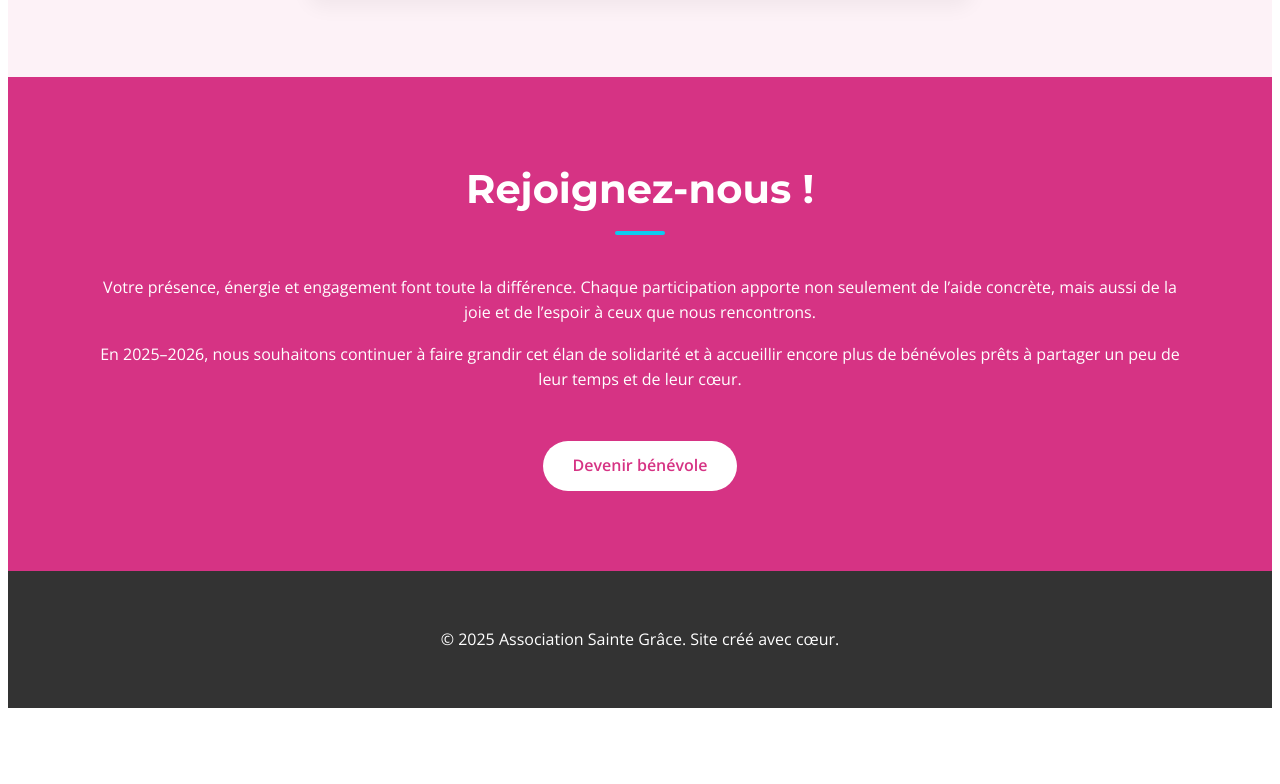
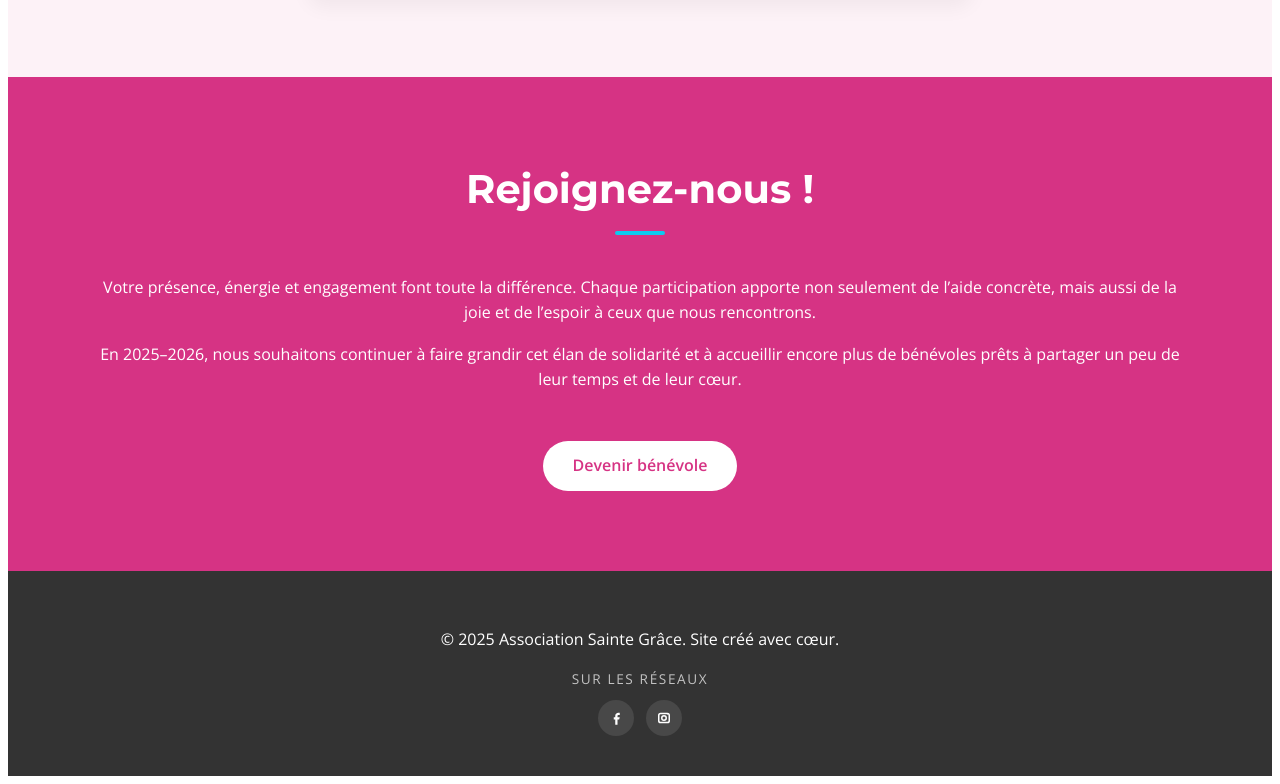
Before and after one commit to yanzacheus/sainte-grace, a website built with webpack: page index.html in a window 1280 px wide. Shown: the part 3765-4549 px from the top of the page. Before the commit the page ends 4481 px from the top, so only its background shows below. Built offline with nearby package versions, Linux system fonts and the light colour scheme.

Commit message:
Ajouter reseaux sociaux

```diff
--- a/css/style.css
+++ b/css/style.css
@@ -585,6 +585,52 @@ footer {
   padding: 40px 0;
 }
 
+.socials {
+  margin-top: 12px;
+  display: grid;
+  gap: 10px;
+  justify-items: center;
+}
+
+.socials-title {
+  font-size: 0.85rem;
+  text-transform: uppercase;
+  letter-spacing: 0.12em;
+  color: rgba(255,255,255,0.7);
+}
+
+.socials-links {
+  display: inline-flex;
+  align-items: center;
+  gap: 12px;
+}
+
+.socials-link {
+  width: 36px;
+  height: 36px;
+  border-radius: 50%;
+  display: inline-flex;
+  align-items: center;
+  justify-content: center;
+  background: rgba(255,255,255,0.1);
+  color: var(--white);
+  text-decoration: none;
+  transition: transform 0.2s ease, background 0.2s ease, color 0.2s ease;
+}
+
+.socials-link:hover,
+.socials-link:focus-visible {
+  background: rgba(255,255,255,0.2);
+  color: var(--accent);
+  transform: translateY(-2px);
+}
+
+.socials-icon {
+  width: 18px;
+  height: 18px;
+  fill: currentColor;
+}
+
 /* Responsive */
 @media (max-width: 768px) {
   :root {
--- a/index.html
+++ b/index.html
@@ -191,6 +191,21 @@
   <footer>
     <div class="container text-center">
       <p>&copy; 2025 Association Sainte Grâce. Site créé avec cœur.</p>
+      <div class="socials">
+        <span class="socials-title">Sur les réseaux</span>
+        <div class="socials-links" aria-label="Réseaux sociaux">
+          <a class="socials-link" href="https://www.facebook.com/Saintegraceassoc/" target="_blank" rel="noopener" aria-label="Facebook Association Sainte Grâce">
+            <svg class="socials-icon" viewBox="0 0 24 24" aria-hidden="true" focusable="false">
+              <path d="M15 8h2V5h-2c-2.2 0-4 1.8-4 4v2H9v3h2v7h3v-7h2.2l.8-3H14V9c0-.6.4-1 1-1z"></path>
+            </svg>
+          </a>
+          <a class="socials-link" href="https://www.instagram.com/saintegraceasso" target="_blank" rel="noopener" aria-label="Instagram Association Sainte Grâce">
+            <svg class="socials-icon" viewBox="0 0 24 24" aria-hidden="true" focusable="false">
+              <path d="M16.5 7.5a1 1 0 1 0 .001-2.001A1 1 0 0 0 16.5 7.5zM12 8a4 4 0 1 0 .001 8.001A4 4 0 0 0 12 8zm0 6a2 2 0 1 1 .001-4.001A2 2 0 0 1 12 14zm4.5-9h-9A3.5 3.5 0 0 0 4 8.5v7A3.5 3.5 0 0 0 7.5 19h9a3.5 3.5 0 0 0 3.5-3.5v-7A3.5 3.5 0 0 0 16.5 5zm1.5 10.5A1.5 1.5 0 0 1 16.5 17h-9A1.5 1.5 0 0 1 6 15.5v-7A1.5 1.5 0 0 1 7.5 7h9A1.5 1.5 0 0 1 18 8.5v7z"></path>
+            </svg>
+          </a>
+        </div>
+      </div>
     </div>
   </footer>
 
```
